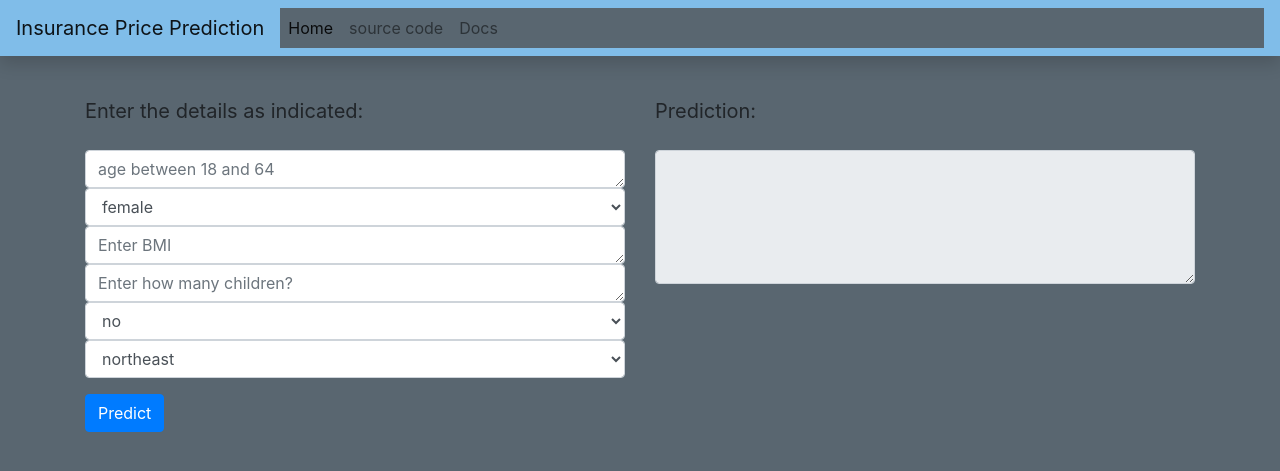
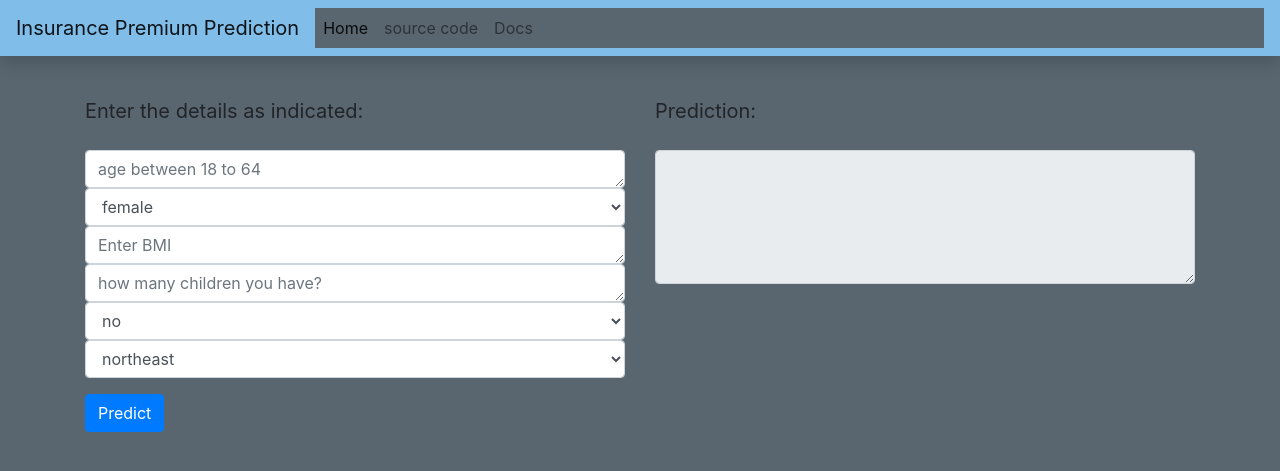
Before and after one commit to rohanpatankar926/internship, a Flask app: page / in a window 1280 px wide. Shown: the top 471 px of the page. Run offline with Flask 2, Linux system fonts and the light colour scheme; some libraries are stand-ins or nearby versions.

Commit message:
Update index.html

```diff
--- a/webapp/templates/index.html
+++ b/webapp/templates/index.html
@@ -18,7 +18,7 @@ Insurance Premium Detection
   class="navbar navbar-expand-lg navbar-light shadow fixed-top"
   style="background-color: #80bde9"
 >
-  <a class="navbar-brand" href="/">Insurance Price Prediction</a>
+  <a class="navbar-brand" href="/">Insurance Premium Prediction</a>
   <button
     class="navbar-toggler"
     type="button"
@@ -72,7 +72,7 @@ Insurance Premium Detection
                 class="form-control"
                 name="age"
                 rows="1"
-                placeholder="age between 18 and 64"
+                placeholder="age between 18 to 64"
               ></textarea>
 
               <select
@@ -98,7 +98,7 @@ Insurance Premium Detection
                 class="form-control"
                 name="children"
                 rows="1"
-                placeholder="Enter how many children?"
+                placeholder="how many children you have?"
               ></textarea>
 
               <select
```
